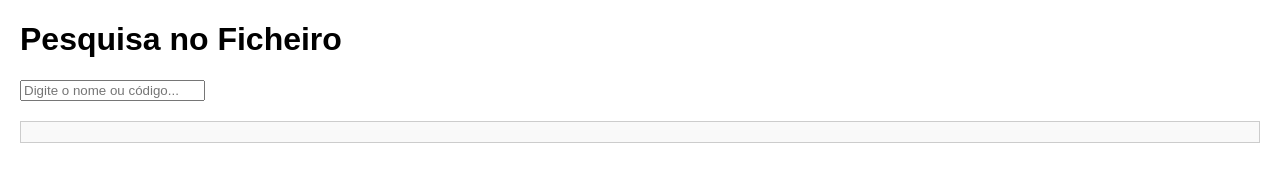
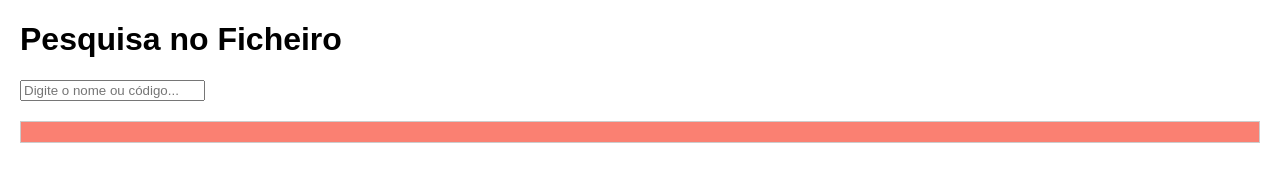
Before and after one commit to JaoTsa/appjdeus, a plain HTML site: page index.html in a window 1280 px wide. Drawn offline with Linux system fonts and the light colour scheme.

Commit message:
Update index.html

```diff
--- a/index.html
+++ b/index.html
@@ -13,7 +13,7 @@
             margin-top: 20px;
             border: 1px solid #ccc;
             padding: 10px;
-            background-color: #f9f9f9;
+            background-color: #fa8072;
         }
     </style>
 </head>
```
